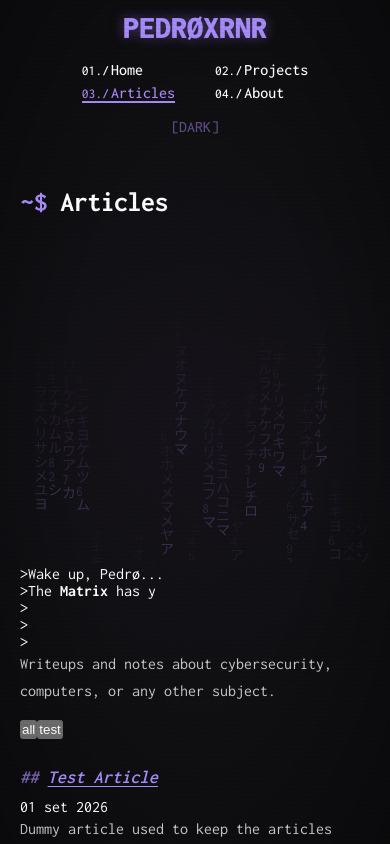
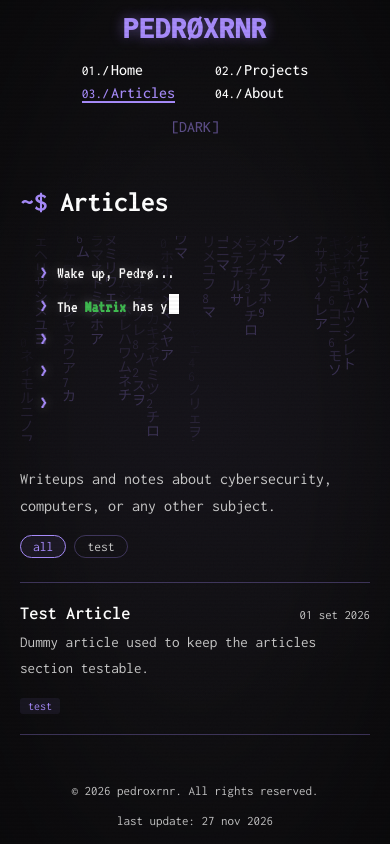
Before and after one commit to pedroxrnr/pedroxrnr.space, a React (Vite) app: page /articles in a window 390 px wide. Shown: the top 844 px of the page. Built offline with nearby package versions, Linux system fonts and the light colour scheme.

Commit message:
style(css): article layout, pagination, transitions and themed tokens

```diff
--- a/src/style.css
+++ b/src/style.css
@@ -515,6 +515,11 @@ main::before {
   font-family: "Inconsolata", monospace;
 }
 
+.terminal-bar::after {
+  content: "";
+  width: 42px;
+}
+
 .terminal .terminal-body {
   margin: 0;
   background: none;
@@ -705,7 +710,340 @@ main::before {
   flex-wrap: wrap;
 }
 
-/* --- 10. Responsive & motion ---------------------------------------------- */
+/* --- 10. Articles -------------------------------------------------------- */
+
+.matrix-hero {
+  position: relative;
+  height: 220px;
+  overflow: hidden;
+  margin: 0 0 24px;
+}
+
+.matrix-canvas {
+  position: absolute;
+  inset: 0;
+  width: 100%;
+  height: 100%;
+  display: block;
+}
+
+.matrix-phrases {
+  position: absolute;
+  inset: 0;
+  display: flex;
+  flex-direction: column;
+  justify-content: center;
+  gap: 10px;
+  padding: 0 32px;
+  font-family: "VT323", "Inconsolata", monospace;
+  font-size: 1.42rem;
+  line-height: 1.4;
+  color: var(--text);
+  text-shadow: 0 0 12px color-mix(in srgb, var(--text) 30%, transparent);
+  pointer-events: none;
+}
+
+.matrix-text {
+  display: inline-block;
+}
+
+.matrix-green {
+  color: #3fb950;
+  animation: coloredPulse 2.4s ease-in-out infinite;
+  animation-delay: var(--pulse-delay, 0s);
+}
+
+.matrix-red {
+  color: #ff4d5a;
+  animation: coloredPulse 2.4s ease-in-out infinite;
+  animation-delay: var(--pulse-delay, 0s);
+}
+
+@keyframes coloredPulse {
+  0%,
+  100% {
+    text-shadow: 0 0 3px color-mix(in srgb, currentColor 18%, transparent);
+  }
+
+  50% {
+    text-shadow:
+      0 0 6px color-mix(in srgb, currentColor 32%, transparent),
+      0 0 11px color-mix(in srgb, currentColor 12%, transparent);
+  }
+}
+
+.matrix-cursor {
+  display: inline-block;
+  width: 10px;
+  height: 1.2em;
+  vertical-align: text-bottom;
+  margin-left: 2px;
+  background: currentColor;
+  animation: matrixBlink 1s steps(1) infinite;
+}
+
+.matrix-prompt {
+  color: var(--accent);
+  font-weight: 700;
+  margin-right: 10px;
+  user-select: none;
+}
+
+@keyframes matrixBlink {
+  0%,
+  100% {
+    opacity: 1;
+  }
+
+  50% {
+    opacity: 0;
+  }
+}
+
+.articles-empty {
+  color: var(--muted);
+  font-size: 0.95em;
+}
+
+.article-filters {
+  display: flex;
+  flex-wrap: wrap;
+  gap: 8px;
+  margin: 0 0 24px;
+}
+
+.filter-chip {
+  border: 1px solid var(--accent-soft);
+  background: transparent;
+  color: var(--muted);
+  font-family: "Inconsolata", monospace;
+  font-size: 0.85em;
+  padding: 3px 12px;
+  border-radius: 12px;
+  cursor: pointer;
+  transition: border-color 0.2s, color 0.2s, background-color 0.2s;
+}
+
+.filter-chip:hover {
+  border-color: var(--accent);
+  color: var(--text);
+}
+
+.filter-chip:focus-visible {
+  outline: 1px solid var(--accent);
+  outline-offset: 2px;
+}
+
+.filter-chip.active {
+  border-color: var(--accent);
+  background: var(--code-bg);
+  color: var(--accent);
+}
+
+.pagination {
+  display: flex;
+  flex-wrap: wrap;
+  align-items: center;
+  gap: 8px;
+  margin-top: 24px;
+}
+
+.filter-chip[disabled] {
+  opacity: 0.45;
+  cursor: not-allowed;
+}
+
+.articles-list {
+  border-top: 1px solid var(--accent-soft);
+}
+
+.article-item {
+  padding: 20px 0;
+  border-bottom: 1px solid var(--accent-soft);
+}
+
+.article-item-head {
+  display: flex;
+  align-items: baseline;
+  justify-content: space-between;
+  gap: 16px;
+  margin-bottom: 8px;
+}
+
+.article-item h3 {
+  margin: 0;
+  font-style: normal;
+}
+
+.article-item h3::before {
+  content: none;
+}
+
+.article-item h3 a {
+  color: var(--text);
+  text-decoration: none;
+  transition: color 0.2s;
+}
+
+.article-item h3 a:hover {
+  color: var(--accent);
+}
+
+.article-excerpt {
+  margin: 0 0 12px;
+  color: var(--muted);
+  font-size: 0.95em;
+  line-height: 1.6;
+}
+
+.article-date {
+  color: var(--muted);
+  font-size: 0.8em;
+  white-space: nowrap;
+}
+
+.article-item-tags {
+  display: flex;
+  flex-wrap: wrap;
+  gap: 6px;
+}
+
+.article-tag {
+  border: none;
+  background: var(--code-bg);
+  color: var(--accent);
+  font-family: "Inconsolata", monospace;
+  font-size: 0.75em;
+  padding: 2px 8px;
+  border-radius: 3px;
+  cursor: pointer;
+  transition: background-color 0.2s, color 0.2s;
+}
+
+.article-tag:hover {
+  background: var(--accent);
+  color: var(--selection-text);
+}
+
+.article-tag:focus-visible {
+  outline: 1px solid var(--accent);
+  outline-offset: 2px;
+}
+
+.article-page h3 {
+  font-style: normal;
+}
+
+.article-page h3::before {
+  content: none;
+}
+
+.article-page h4 {
+  margin-top: 24px;
+  margin-bottom: 10px;
+  font-size: 1rem;
+  font-weight: 600;
+}
+
+.article-page h5,
+.article-page h6 {
+  margin-top: 20px;
+  margin-bottom: 8px;
+  font-size: 0.9em;
+  font-weight: 600;
+  color: var(--muted);
+}
+
+.article-meta-line {
+  color: var(--muted);
+  font-size: 0.9em;
+  display: flex;
+  align-items: center;
+  gap: 6px;
+  margin-bottom: 24px;
+}
+
+.article-meta-line .article-date,
+.article-meta-line .article-meta-id {
+  font-size: inherit;
+}
+
+.article-sep {
+  color: var(--muted);
+  opacity: 0.6;
+}
+
+.article-meta-id {
+  color: var(--accent);
+  opacity: 0.7;
+}
+
+.article-page ul,
+.article-page ol {
+  margin: 0 0 16px;
+  padding-left: 24px;
+  line-height: 1.7;
+  color: var(--muted);
+}
+
+.article-page li {
+  margin: 0 0 6px;
+}
+
+.article-page li::marker {
+  color: var(--accent);
+}
+
+.article-page blockquote {
+  margin: 0 0 16px;
+  padding: 4px 16px;
+  border-left: 3px solid var(--accent);
+  background: var(--card-bg);
+  color: var(--muted);
+}
+
+.article-page blockquote p {
+  margin: 0;
+}
+
+.article-page table {
+  width: 100%;
+  margin: 0 0 16px;
+  border-collapse: collapse;
+  font-size: 0.9em;
+}
+
+.article-page th,
+.article-page td {
+  border: 1px solid var(--accent-soft);
+  padding: 6px 12px;
+  text-align: left;
+}
+
+.article-page th {
+  color: var(--accent);
+  font-weight: 700;
+}
+
+.article-page hr {
+  border: none;
+  border-top: 1px solid var(--accent-soft);
+  margin: 24px 0;
+}
+
+.article-back {
+  display: inline-block;
+  margin-top: 32px;
+  color: var(--accent);
+  text-decoration: none;
+  font-size: 0.9em;
+}
+
+.article-back:hover {
+  filter: brightness(1.2);
+}
+
+/* --- 11. Responsive & motion ---------------------------------------------- */
 
 @media (prefers-reduced-motion: reduce) {
   *,
@@ -764,4 +1102,41 @@ main::before {
     text-align: center;
     gap: 6px;
   }
+
+  .matrix-hero {
+    height: 205px;
+  }
+
+  .matrix-phrases {
+    padding: 0 20px;
+    font-size: 1.08rem;
+    gap: 8px;
+  }
 }
+.page {
+  animation: pageIn 0.35s ease-out both;
+}
+
+@keyframes pageIn {
+  from {
+    opacity: 0;
+    transform: translateY(8px);
+  }
+  to {
+    opacity: 1;
+    transform: translateY(0);
+  }
+}
+
+.articles-list {
+  animation: listIn 0.25s ease-out both;
+}
+
+@keyframes listIn {
+  from {
+    opacity: 0;
+  }
+  to {
+    opacity: 1;
+  }
+}
```
